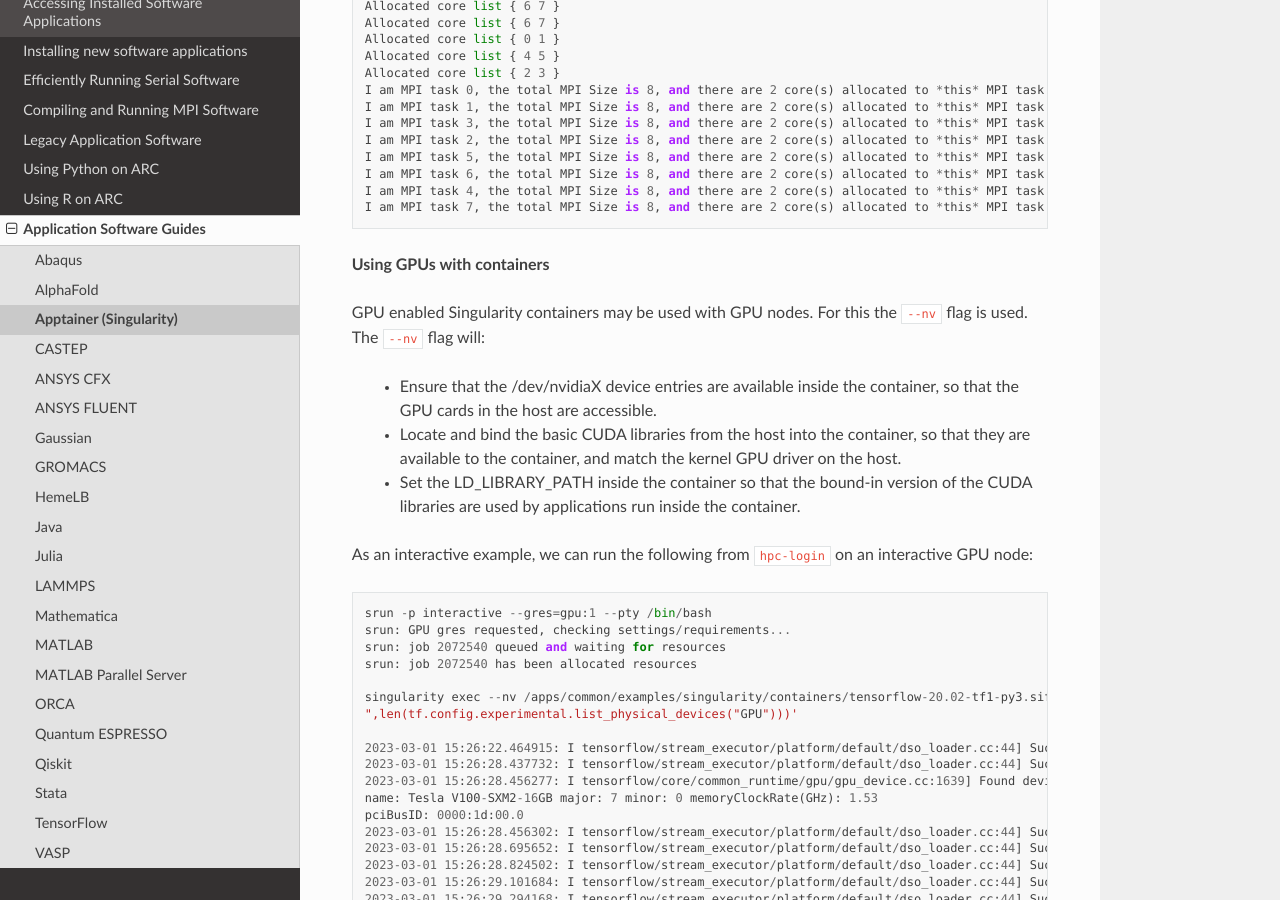
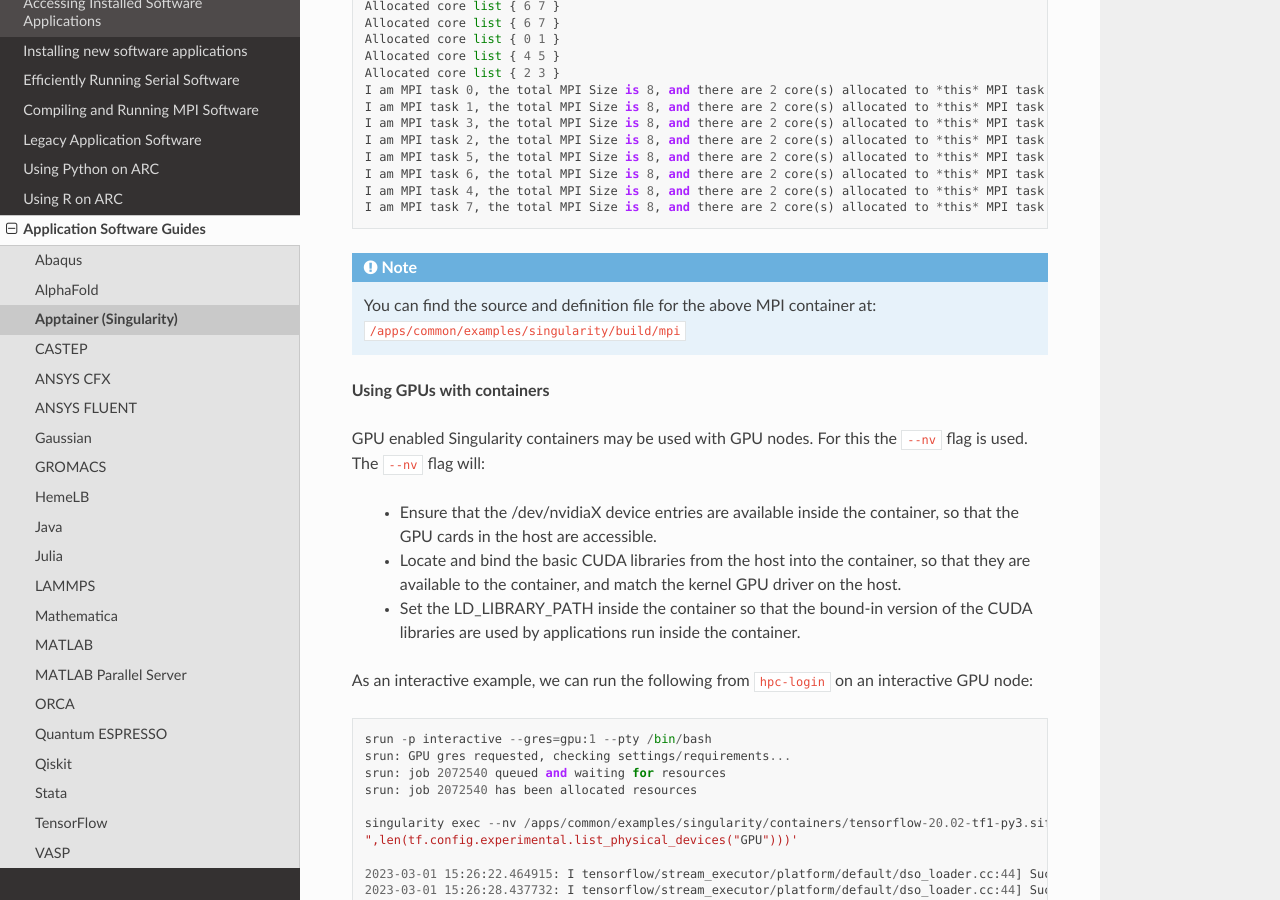
Before and after one commit to oxford-arc/arc-software-guide, a Sphinx documentation site: the page built from docs/source/apps/arc_apptainer.rst, in a window 1280 px wide and 900 px high, scrolled down 3862 px. Built offline with Sphinx 7.4.7 and the Read the Docs theme 2.0.0, drawn with Linux system fonts in a browser that asks for light colours.

Commit message:
Update arc_apptainer.rst

```diff
--- a/docs/source/apps/arc_apptainer.rst
+++ b/docs/source/apps/arc_apptainer.rst
@@ -175,6 +175,10 @@ The output from the above script should look something like the following::
    I am MPI task 4, the total MPI Size is 8, and there are 2 core(s) allocated to *this* MPI task.
    I am MPI task 7, the total MPI Size is 8, and there are 2 core(s) allocated to *this* MPI task.
 
+.. note::
+  You can find the source and definition file for the above MPI container at:
+  ``/apps/common/examples/singularity/build/mpi``
+
 
 **Using GPUs with containers**
 
```
